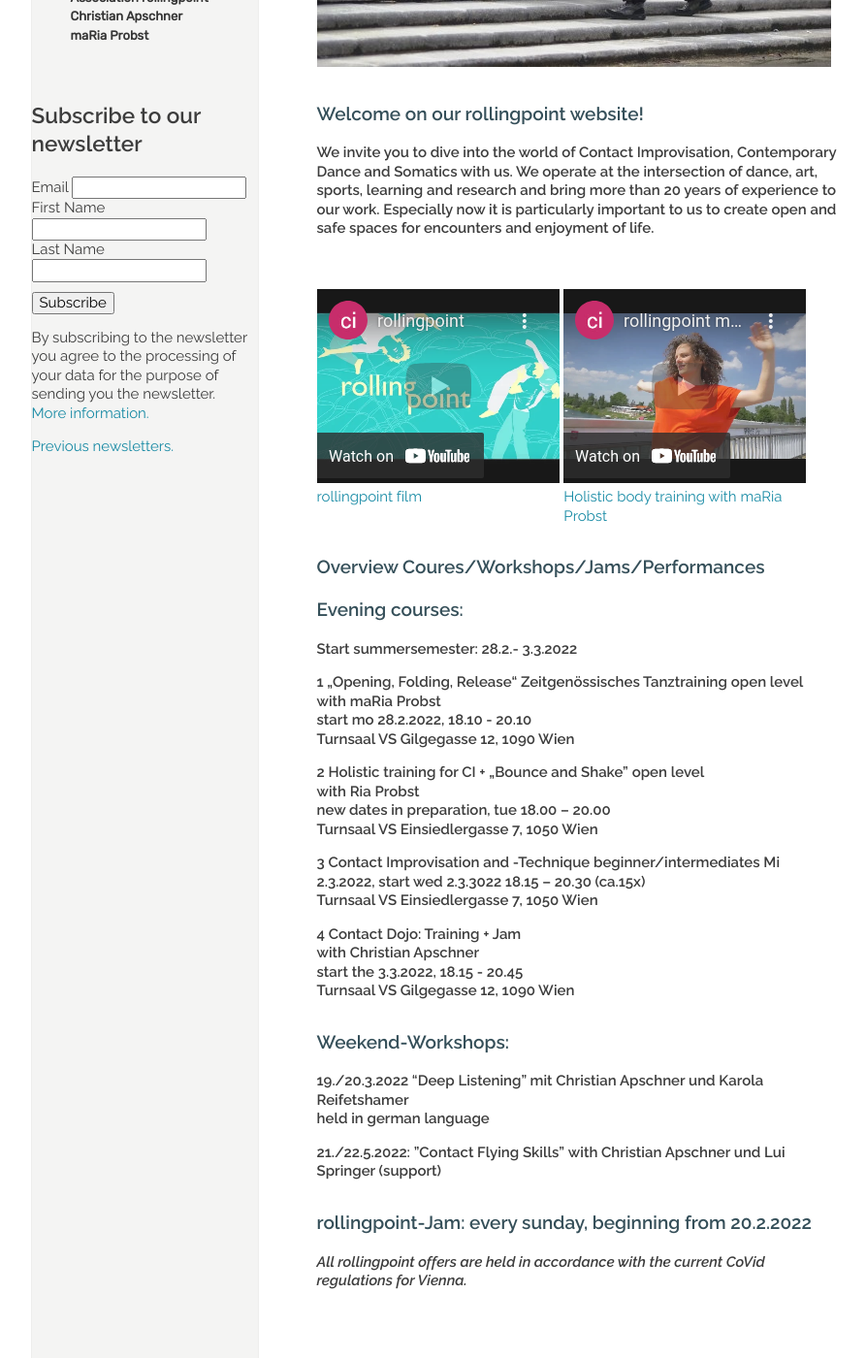
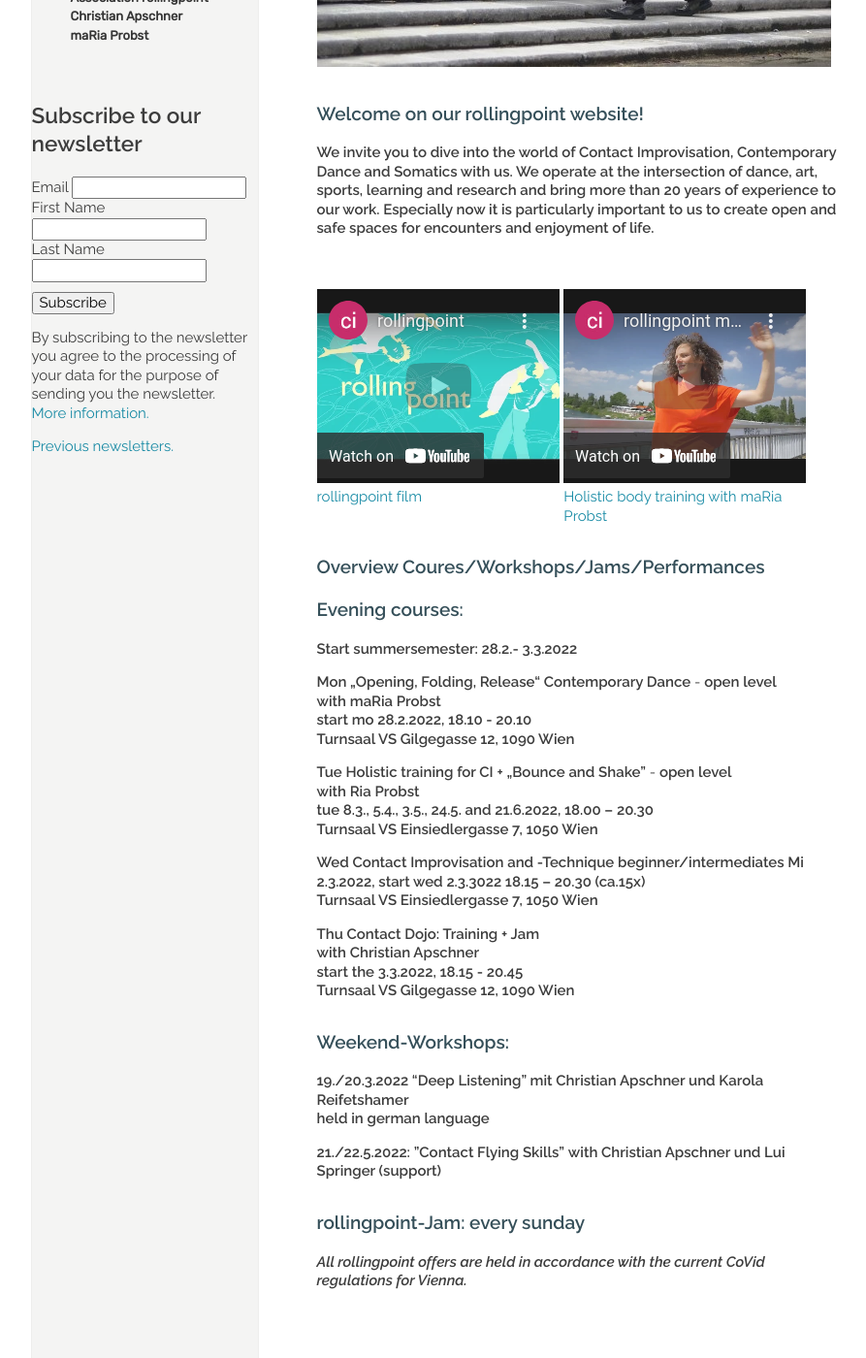
Before and after one commit to manulari/rollingpointat, a Jekyll site: the page built from _pages_en/en.md, in a window 1280 px wide and 1400 px high, scrolled down 530 px. Shown: the whole window at 97% size, without its empty margins (152-1045 px from the left). Built offline with Jekyll 4.4.1, drawn with Linux system fonts in a browser that asks for light colours; comment, search, counter and statistics services are not loaded.

Commit message:
Update page (en) “en”

```diff
--- a/_pages_en/en.md
+++ b/_pages_en/en.md
@@ -26,20 +26,20 @@ other_lang: /
 
 **Start summersemester: 28.2.- 3.3.2022**
 
-**1 „Opening, Folding, Release“ Zeitgenössisches Tanztraining** **open level**\
+**Mon „Opening, Folding, Release“ Contemporary Dance** - **open level**\
 **with maRia Probst**  \
 **start mo 28.2.2022, 18.10 - 20.10**\
 **Turnsaal VS Gilgegasse 12, 1090 Wien**
 
-**2 Holistic training for CI + „Bounce and Shake"**  **open level**\
+**Tue Holistic training for CI + „Bounce and Shake"** - **open level**\
 **with Ria Probst**\
-**new dates in preparation, tue 18.00 – 20.00**\
+**tue 8.3., 5.4., 3.5., 24.5. and 21.6.2022, 18.00 – 20.30**\
 **Turnsaal VS Einsiedlergasse 7, 1050 Wien**
 
-**3 Contact Improvisation and -Technique beginner/intermediates Mi 2.3.2022, start wed 2.3.3022 18.15 – 20.30 (ca.15x)\
+**Wed Contact Improvisation and -Technique beginner/intermediates Mi 2.3.2022, start wed 2.3.3022 18.15 – 20.30 (ca.15x)\
 Turnsaal VS Einsiedlergasse 7, 1050 Wien**
 
-**4 Contact Dojo: Training + Jam**\
+**Thu Contact Dojo: Training + Jam**\
 **with Christian Apschner**\
 **start the 3.3.2022, 18.15 - 20.45**\
 **Turnsaal VS Gilgegasse 12, 1090 Wien**
@@ -51,7 +51,7 @@ Turnsaal VS Einsiedlergasse 7, 1050 Wien**
 
 **21./22.5.2022: "Contact Flying Skills"** **with Christian Apschner und Lui Springer (support)**
 
-### **rollingpoint-Jam: every sunday, beginning from 20.2.2022**
+### **rollingpoint-Jam: every sunday**
 
 ***All rollingpoint offers are held in accordance with the current CoVid regulations for Vienna.***
 
```
